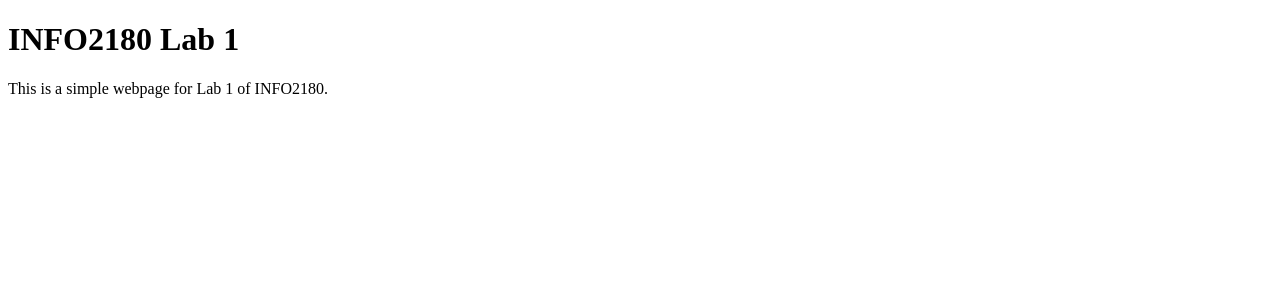
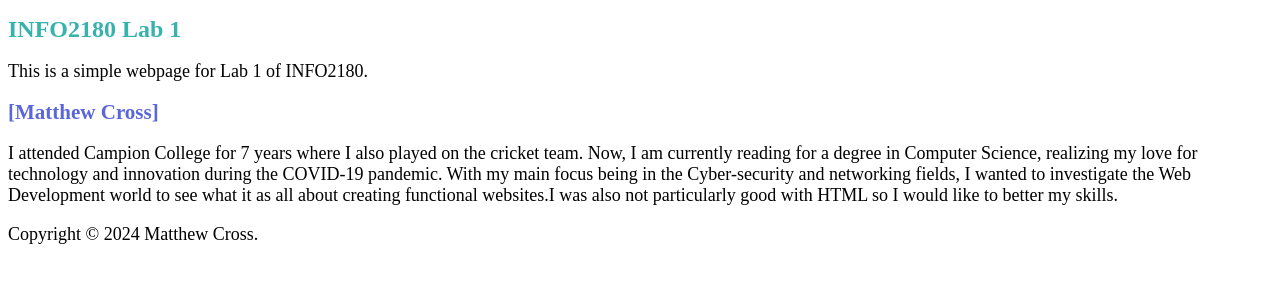
Before and after one commit to MatthewCross21/info2180-lab1, a plain HTML site: page index.html in a window 1280 px wide. Drawn offline with Linux system fonts and the light colour scheme.

Commit message:
Added Paragraph about myself

```diff
--- a/index.html
+++ b/index.html
@@ -5,9 +5,19 @@
     <meta name="viewport" content="width=devicewidth, initial-scale=1.0">
     <meta http-equiv="X-UA-Compatible" content="ie=edge">
     <title>INFO2180 Lab 1</title>
+    <link href="style.css" rel="stylesheet"/>
 </head>
 <body>
  <header>
      <h1>INFO2180 Lab 1</h1>
      <p>This is a simple webpage for Lab 1 of INFO2180.</p>
  </header>
+ <main>
+    <h2>[Matthew Cross]</h2>
+    <p> I attended Campion College for 7 years where I also played on the cricket team. Now, I am currently reading for a degree in Computer Science, realizing my love for technology and innovation during the COVID-19 pandemic. With my main focus being in the Cyber-security and networking fields, I wanted to investigate the Web Development world to see what it as all about creating functional websites.I was also not particularly good with HTML so I would like to better my skills.</p>
+    </main>
+    <footer>
+        <p>Copyright &copy; 2024 Matthew Cross.</p>
+        </footer>
+       </body>
+       </html>
```
